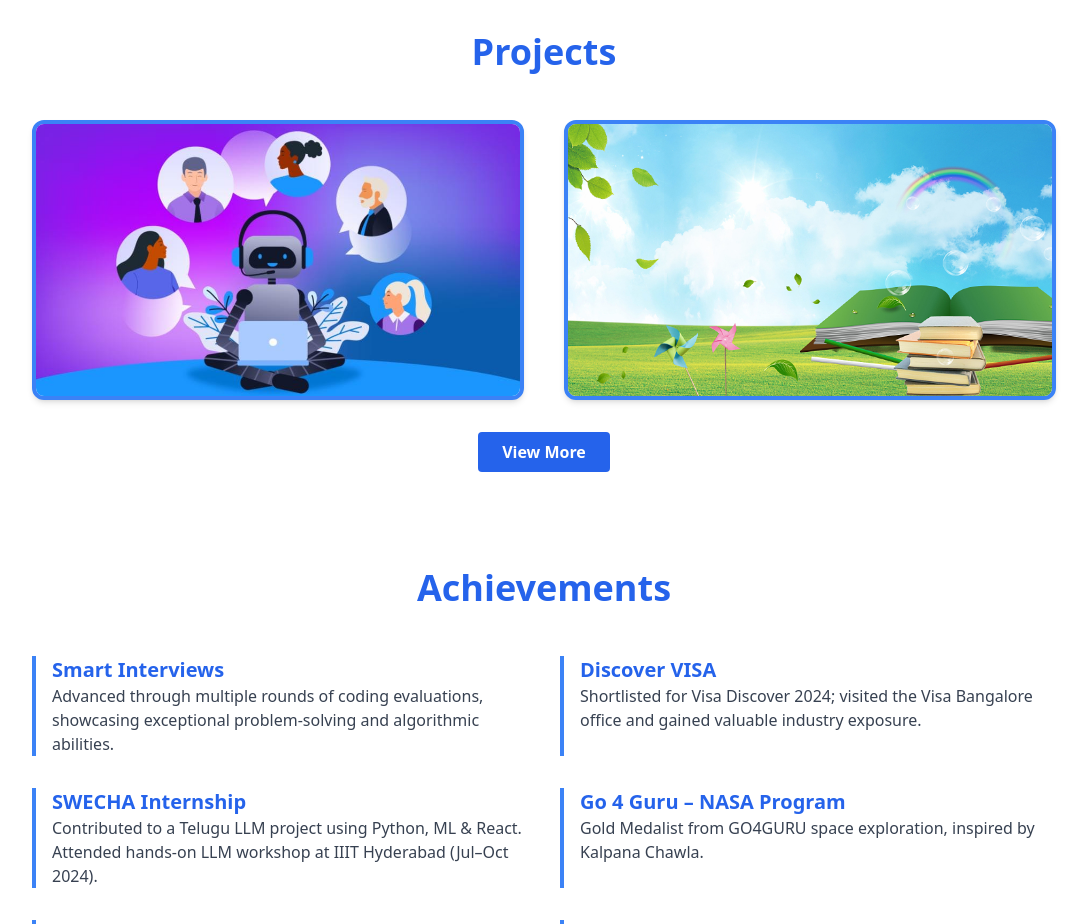
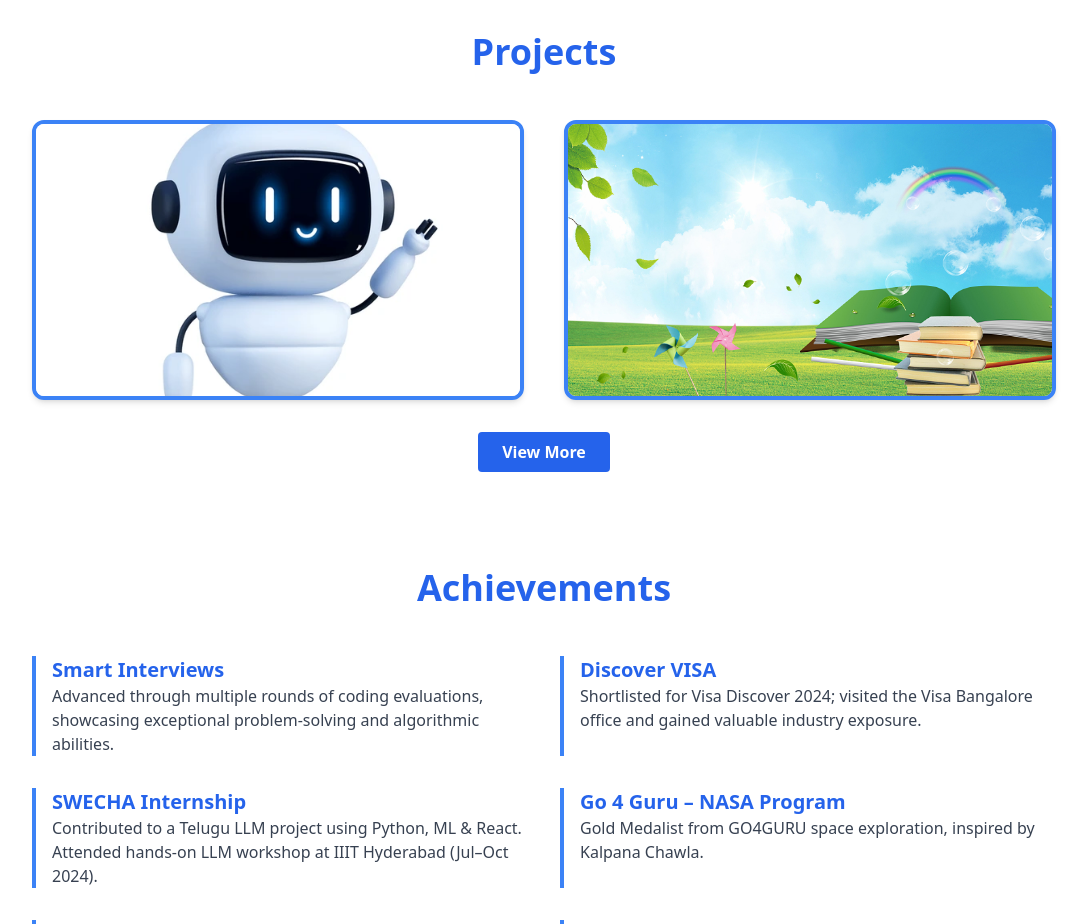
Before and after one commit to Perumalla05/portfolio, a plain HTML site: page index.html in a window 1280 px wide. Shown: the part 2700-3624 px from the top of the page, without its empty margins (96-1183 px from the left). Drawn offline with nearby package versions, Linux system fonts and the light colour scheme.

Commit message:
index.html

```diff
--- a/index.html
+++ b/index.html
@@ -545,7 +545,7 @@
     <!-- Project 1: Personal ChatBot -->
     <div class="relative group overflow-hidden rounded-xl border-4 border-blue-500 shadow-md bg-white dark:bg-gray-900">
       <a href="https://github.com/Perumalla05/personal-chatbot" target="_blank">
-        <img src="assets/images/chatbot.jpg" alt="Personal ChatBot" class="w-full aspect-[16/9] object-cover group-hover:opacity-30 transition duration-300">
+        <img src="assets/images/chatbotimage.webp" alt="Personal ChatBot" class="w-full aspect-[16/9] object-cover group-hover:opacity-30 transition duration-300">
         <div class="absolute inset-0 flex flex-col justify-center items-center text-center p-4 opacity-0 group-hover:opacity-100 transition duration-300">
           <h4 class="text-xl font-semibold text-blue-600 dark:text-blue-300 mb-2">Personal ChatBot</h4>
           <p class="text-gray-800 dark:text-gray-200 bg-white/70 dark:bg-gray-900/80 px-4 py-2 rounded">AI chatbot using TF-IDF and CNN, deployed with Streamlit.</p>
```
